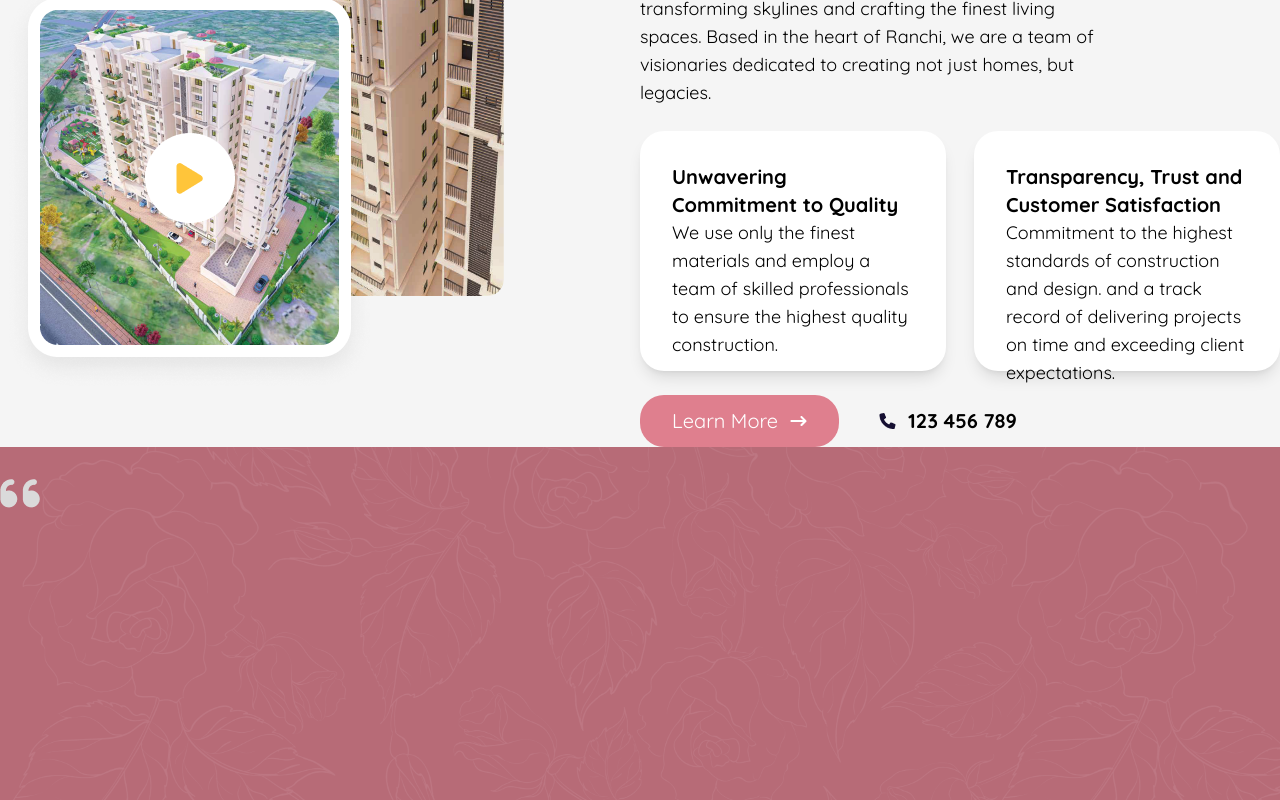
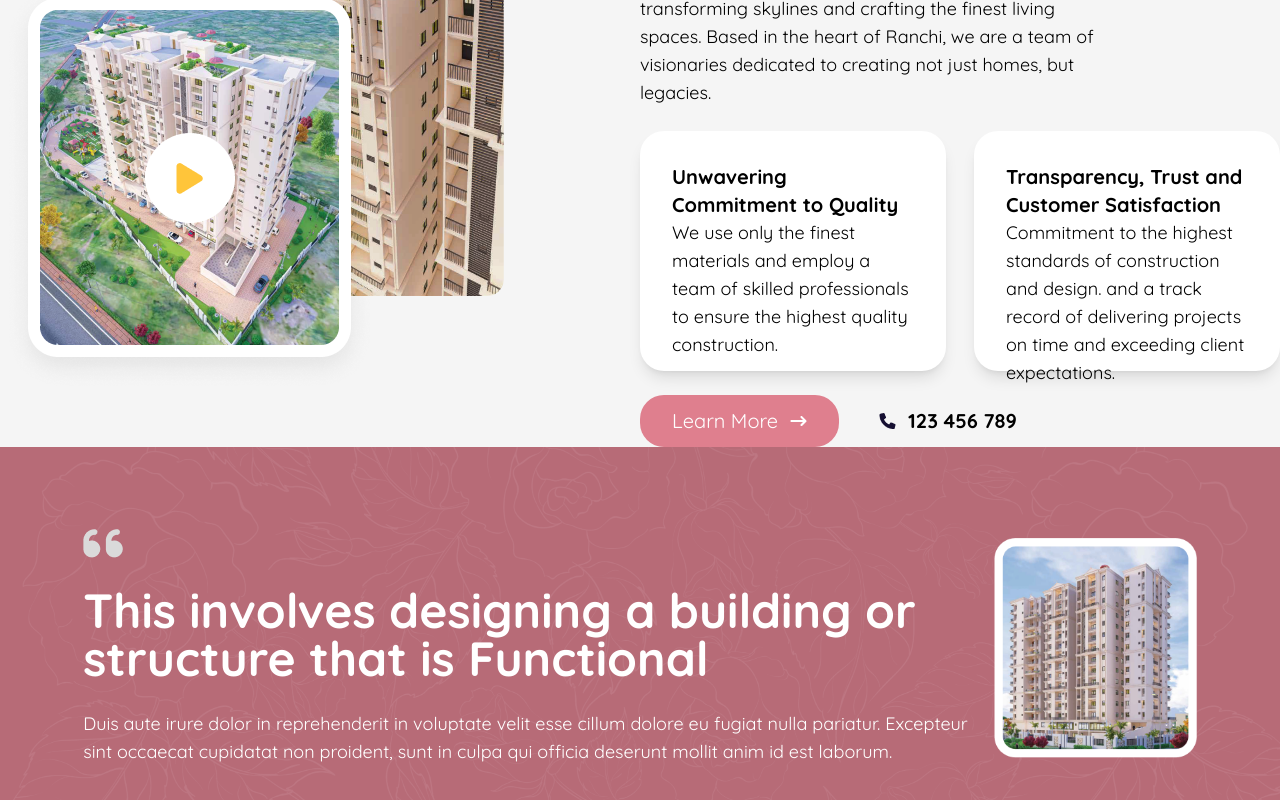
Before and after one commit to Aadarsh032/Saraswati-Construction, a React (Vite) app in the folder Sarswati Construction/: page / in a window 1280 px wide. Shown: the part 557-1357 px from the top of the page. Built offline with nearby package versions, Linux system fonts and the light colour scheme.

Commit message:
About page 2nd Section

```diff
--- /dev/null
+++ b/Sarswati Construction/src/Components/AboutUs/AboutUssec2/AboutUssec2.css
@@ -0,0 +1,13 @@
+.aboutussec2-backdrop {
+    position: relative;
+}
+
+.aboutussec2-content {
+    position: absolute;
+    top: 0;
+    bottom: 0;
+    left: 0;
+    right: 0;
+    width: 70%;
+    /* margin: auto; */
+}
--- a/Sarswati Construction/src/Components/AboutUs/AboutUssec2/AboutUssec2.jsx
+++ b/Sarswati Construction/src/Components/AboutUs/AboutUssec2/AboutUssec2.jsx
@@ -1,19 +1,23 @@
 import React from 'react'
 import backdrop from '../../../assets/Sarswati Backdrop 1.png'
 import quotes from '../../../assets/quote-left.png'
+import backdropimage from '../../../assets/Rectangle 1.png'
 
 const AboutUssec2 = () => {
   return (
     <div className='aboutussec2-backdrop relative'>
          <img src={backdrop} alt="" />
 
-         <div className='aboutussec2-content absolute top-8'>
+         <div className='aboutussec2-content absolute top-0 bottom-0 right-0 left-0 m-auto w-[87%] flex items-center flex-row gap-4 '>
 
-                  <div className='aboutussec2-content-leftdiv'>
-                         <img src={quotes} alt="" />
+                  <div className='aboutussec2-content-leftdiv text-white flex flex-col gap-7 ' >
+                    <div> <img src={quotes} alt="" /></div>
+
+                         <h1 className='text-5xl font-bold'>This involves designing a building or structure that is Functional</h1>
+                         <p className='text-lg'>Duis aute irure dolor in reprehenderit in voluptate velit esse cillum dolore eu fugiat nulla pariatur. Excepteur sint occaecat cupidatat non proident, sunt in culpa qui officia deserunt mollit anim id est laborum.</p>
                   </div>
                   <div className='aboutussec2-content-rightdiv'>
-
+                       <img src={backdropimage} alt="" className=' w-96  ' />
                    </div>
 
          </div>
```
